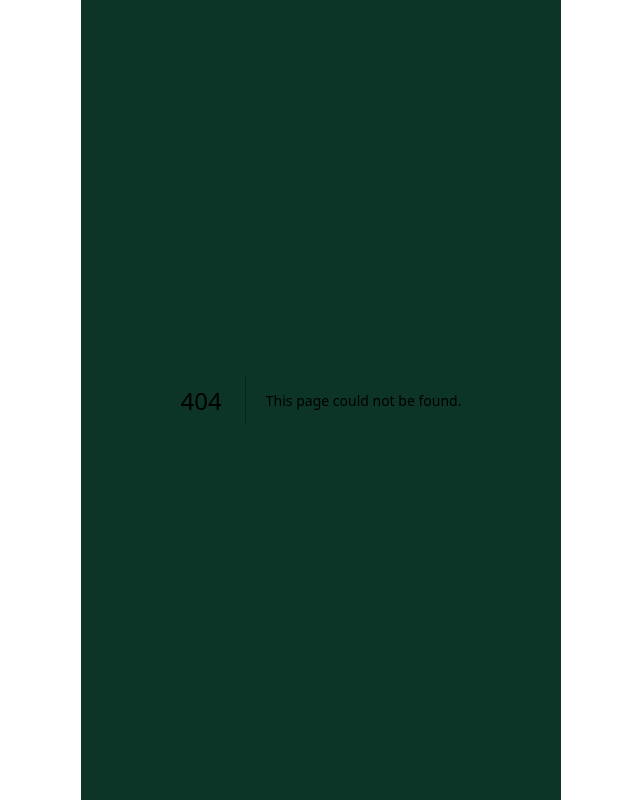
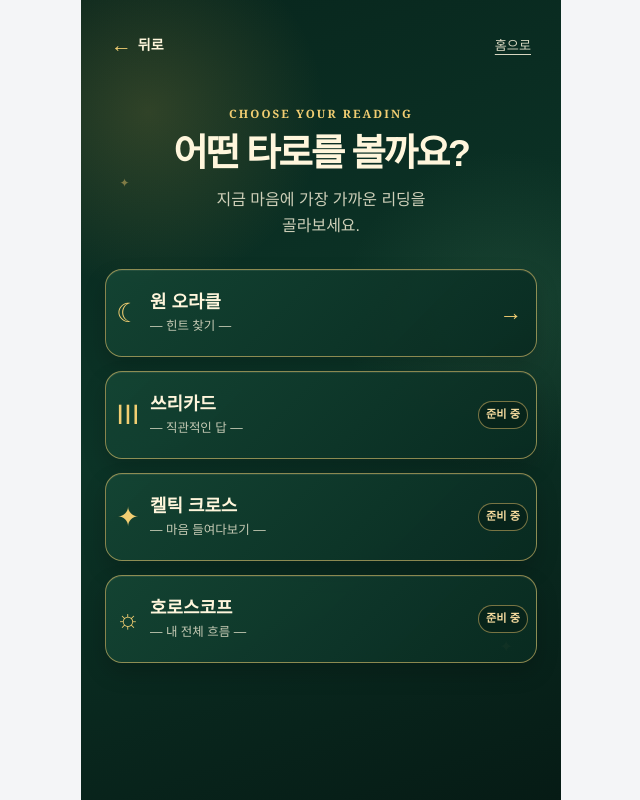
Before and after one commit to TheKany/candy, a Next.js app: page /select in a window 1280 px wide. Before the commit this address had no page. Shown: the whole page, without its empty margins (319-959 px from the left). Built offline with nearby package versions, Linux system fonts and the light colour scheme; a web font is replaced by a local one.

Commit message:
feat: add tarot reading selection screen

```diff
--- /dev/null
+++ b/app/select/page.tsx
@@ -0,0 +1,11 @@
+import ReadingSelect from "@/components/home/ReadingSelect";
+import type { Metadata } from "next";
+
+export const metadata: Metadata = {
+  title: "타로 유형 선택 | 타로타르트",
+  description: "지금 마음에 가장 가까운 타로 리딩을 골라보세요.",
+};
+
+export default function SelectPage() {
+  return <ReadingSelect />;
+}
--- /dev/null
+++ b/components/home/ReadingSelect.tsx
@@ -0,0 +1,225 @@
+"use client";
+
+import TarotTypeCard from "@/components/home/TarotTypeCard";
+import {
+  getTarotSelectionAction,
+  TAROT_TYPES,
+  type TarotTypeId,
+} from "@/constants/tarotTypes";
+import { useTarotTypeStore } from "@/store/useTarotTypeStore";
+import Link from "next/link";
+import { useRouter } from "next/navigation";
+import { useState } from "react";
+import styled from "styled-components";
+
+export default function ReadingSelect() {
+  const [notice, setNotice] = useState("");
+  const router = useRouter();
+  const setType = useTarotTypeStore((state) => state.setType);
+
+  const handleSelect = (id: TarotTypeId) => {
+    const action = getTarotSelectionAction(id);
+
+    if (action.kind === "navigate") {
+      setType("one");
+      router.push(action.href);
+      return;
+    }
+
+    setNotice(action.message);
+  };
+
+  return (
+    <Main>
+      <TopBar>
+        <BackButton
+          type="button"
+          aria-label="이전 화면으로 돌아가기"
+          onClick={() => router.back()}
+        >
+          <span aria-hidden>←</span>
+          뒤로
+        </BackButton>
+        <HomeLink href="/">홈으로</HomeLink>
+      </TopBar>
+
+      <Header>
+        <Eyebrow>CHOOSE YOUR READING</Eyebrow>
+        <Title>어떤 타로를 볼까요?</Title>
+        <Description>지금 마음에 가장 가까운 리딩을 골라보세요.</Description>
+      </Header>
+
+      <CardList aria-label="타로 리딩 유형">
+        {TAROT_TYPES.map((option) => (
+          <TarotTypeCard key={option.id} option={option} onSelect={handleSelect} />
+        ))}
+      </CardList>
+
+      <Notice role="status" aria-live="polite">
+        {notice}
+      </Notice>
+    </Main>
+  );
+}
+
+const reducedMotion = `
+  @media (prefers-reduced-motion: reduce) {
+    &, &::before, &::after, * {
+      scroll-behavior: auto !important;
+      transition: none !important;
+      transform: none !important;
+      animation: none !important;
+    }
+  }
+`;
+
+const Main = styled.main`
+  position: relative;
+  display: flex;
+  width: 100%;
+  min-height: 100dvh;
+  flex-direction: column;
+  padding: calc(22px + env(safe-area-inset-top))
+    calc(24px + env(safe-area-inset-right))
+    calc(20px + env(safe-area-inset-bottom))
+    calc(24px + env(safe-area-inset-left));
+  overflow-y: auto;
+  color: #fff7df;
+  background:
+    radial-gradient(circle at 14% 14%, rgb(224 178 76 / 18%), transparent 22%),
+    radial-gradient(circle at 88% 39%, rgb(105 160 113 / 15%), transparent 25%),
+    linear-gradient(160deg, #08261d 0%, #0c3427 48%, #061b15 100%);
+
+  &::before,
+  &::after {
+    position: absolute;
+    z-index: 0;
+    color: rgb(244 205 108 / 45%);
+    pointer-events: none;
+    content: "✦";
+  }
+
+  &::before {
+    top: 22%;
+    left: 8%;
+    font-size: 0.75rem;
+  }
+
+  &::after {
+    right: 10%;
+    bottom: 18%;
+    font-size: 1rem;
+  }
+
+  @media (max-width: 319px) {
+    padding: calc(14px + env(safe-area-inset-top))
+      calc(10px + env(safe-area-inset-right))
+      calc(14px + env(safe-area-inset-bottom))
+      calc(10px + env(safe-area-inset-left));
+  }
+
+  ${reducedMotion}
+`;
+
+const TopBar = styled.div`
+  position: relative;
+  z-index: 1;
+  display: flex;
+  min-height: 44px;
+  align-items: center;
+  justify-content: space-between;
+`;
+
+const BackButton = styled.button`
+  display: inline-flex;
+  min-height: 44px;
+  align-items: center;
+  gap: 6px;
+  padding: 0 6px;
+  color: #fff6dc;
+  cursor: pointer;
+  font-size: 0.88rem;
+  font-weight: 700;
+
+  span {
+    color: #f2ce72;
+    font-family: Georgia, "Times New Roman", serif;
+    font-size: 1.3rem;
+  }
+
+  &:focus-visible {
+    outline: 3px solid #fff6dc;
+    outline-offset: -3px;
+  }
+`;
+
+const HomeLink = styled(Link)`
+  display: inline-flex;
+  min-height: 44px;
+  align-items: center;
+  padding: 0 6px;
+  color: rgb(255 247 223 / 84%);
+  font-size: 0.82rem;
+  text-decoration: underline;
+  text-underline-offset: 4px;
+
+  &:focus-visible {
+    outline: 3px solid #fff6dc;
+    outline-offset: -3px;
+  }
+`;
+
+const Header = styled.header`
+  position: relative;
+  z-index: 1;
+  margin: clamp(20px, 5vh, 42px) 0 clamp(18px, 4vh, 30px);
+  text-align: center;
+`;
+
+const Eyebrow = styled.p`
+  margin: 0 0 10px;
+  color: #f2ce72;
+  font-family: Georgia, "Times New Roman", serif;
+  font-size: 0.72rem;
+  font-weight: 700;
+  letter-spacing: 0.18em;
+`;
+
+const Title = styled.h1`
+  margin: 0;
+  color: #fff6dc;
+  font-size: clamp(1.75rem, 9vw, 2.35rem);
+  font-weight: 900;
+  letter-spacing: -0.06em;
+  line-height: 1.18;
+  word-break: keep-all;
+`;
+
+const Description = styled.p`
+  max-width: 27ch;
+  margin: 12px auto 0;
+  color: rgb(255 247 223 / 80%);
+  font-size: clamp(0.88rem, 3.8vw, 1rem);
+  line-height: 1.6;
+  word-break: keep-all;
+`;
+
+const CardList = styled.section`
+  position: relative;
+  z-index: 1;
+  display: grid;
+  min-width: 0;
+  gap: clamp(10px, 2.2vh, 14px);
+`;
+
+const Notice = styled.p`
+  position: relative;
+  z-index: 1;
+  min-height: 1.6rem;
+  margin: clamp(14px, 3vh, 24px) 0 0;
+  color: #f8dda0;
+  font-size: 0.9rem;
+  font-weight: 700;
+  line-height: 1.6;
+  text-align: center;
+`;
--- /dev/null
+++ b/components/home/TarotTypeCard.tsx
@@ -0,0 +1,114 @@
+import type { TarotTypeId, TarotTypeOption } from "@/constants/tarotTypes";
+import styled from "styled-components";
+
+type TarotTypeCardProps = {
+  option: TarotTypeOption;
+  onSelect: (id: TarotTypeId) => void;
+};
+
+export default function TarotTypeCard({ option, onSelect }: TarotTypeCardProps) {
+  return (
+    <CardButton
+      type="button"
+      aria-label={`${option.title}, ${option.subtitle}${option.available ? "" : ", 준비 중"}`}
+      onClick={() => onSelect(option.id)}
+    >
+      <Symbol aria-hidden>{option.symbol}</Symbol>
+      <Copy>
+        <Title>{option.title}</Title>
+        <Subtitle>— {option.subtitle} —</Subtitle>
+      </Copy>
+      {option.available ? (
+        <Arrow aria-hidden>→</Arrow>
+      ) : (
+        <Badge aria-hidden>준비 중</Badge>
+      )}
+    </CardButton>
+  );
+}
+
+const CardButton = styled.button`
+  display: grid;
+  width: 100%;
+  min-width: 0;
+  min-height: 88px;
+  grid-template-columns: 28px minmax(150px, 1fr) auto;
+  align-items: center;
+  column-gap: 8px;
+  padding: 8px;
+  border: 1px solid rgb(242 206 114 / 55%);
+  border-radius: 17px;
+  color: #fff6dc;
+  background: linear-gradient(135deg, rgb(21 69 52 / 92%), rgb(9 43 33 / 94%));
+  box-shadow: 0 10px 22px rgb(0 0 0 / 18%), inset 0 1px 0 rgb(255 247 223 / 8%);
+  cursor: pointer;
+  text-align: left;
+  transition: transform 180ms ease, border-color 180ms ease, background 180ms ease;
+
+  &:hover {
+    border-color: #f2ce72;
+    background: linear-gradient(135deg, #19533d, #0b392c);
+    transform: translateY(-2px);
+  }
+
+  &:focus-visible {
+    outline: 3px solid #fff6dc;
+    outline-offset: -3px;
+  }
+`;
+
+const Symbol = styled.span`
+  display: grid;
+  width: 28px;
+  height: 44px;
+  place-items: center;
+  color: #f2ce72;
+  font-family: Georgia, "Times New Roman", serif;
+  font-size: 1.65rem;
+  line-height: 1;
+`;
+
+const Copy = styled.span`
+  display: flex;
+  min-width: 0;
+  flex-direction: column;
+  gap: 4px;
+`;
+
+const Title = styled.span`
+  color: #fff6dc;
+  font-size: clamp(1rem, 4.6vw, 1.12rem);
+  font-weight: 900;
+  line-height: 1.25;
+  word-break: keep-all;
+`;
+
+const Subtitle = styled.span`
+  color: rgb(255 247 223 / 76%);
+  font-size: 0.78rem;
+  line-height: 1.3;
+  word-break: keep-all;
+`;
+
+const Arrow = styled.span`
+  padding: 0 6px;
+  color: #f2ce72;
+  font-size: 1.4rem;
+  font-weight: 700;
+`;
+
+const Badge = styled.span`
+  display: inline-flex;
+  min-height: 28px;
+  align-items: center;
+  justify-content: center;
+  padding: 0 7px;
+  border: 1px solid rgb(242 206 114 / 48%);
+  border-radius: 999px;
+  color: #f8dda0;
+  background: rgb(6 27 21 / 52%);
+  font-size: 0.7rem;
+  font-weight: 700;
+  line-height: 1;
+  white-space: nowrap;
+`;
```
Also changed, not shown: components/home/MenuButton.tsx (deleted, +0 -91 lines).
